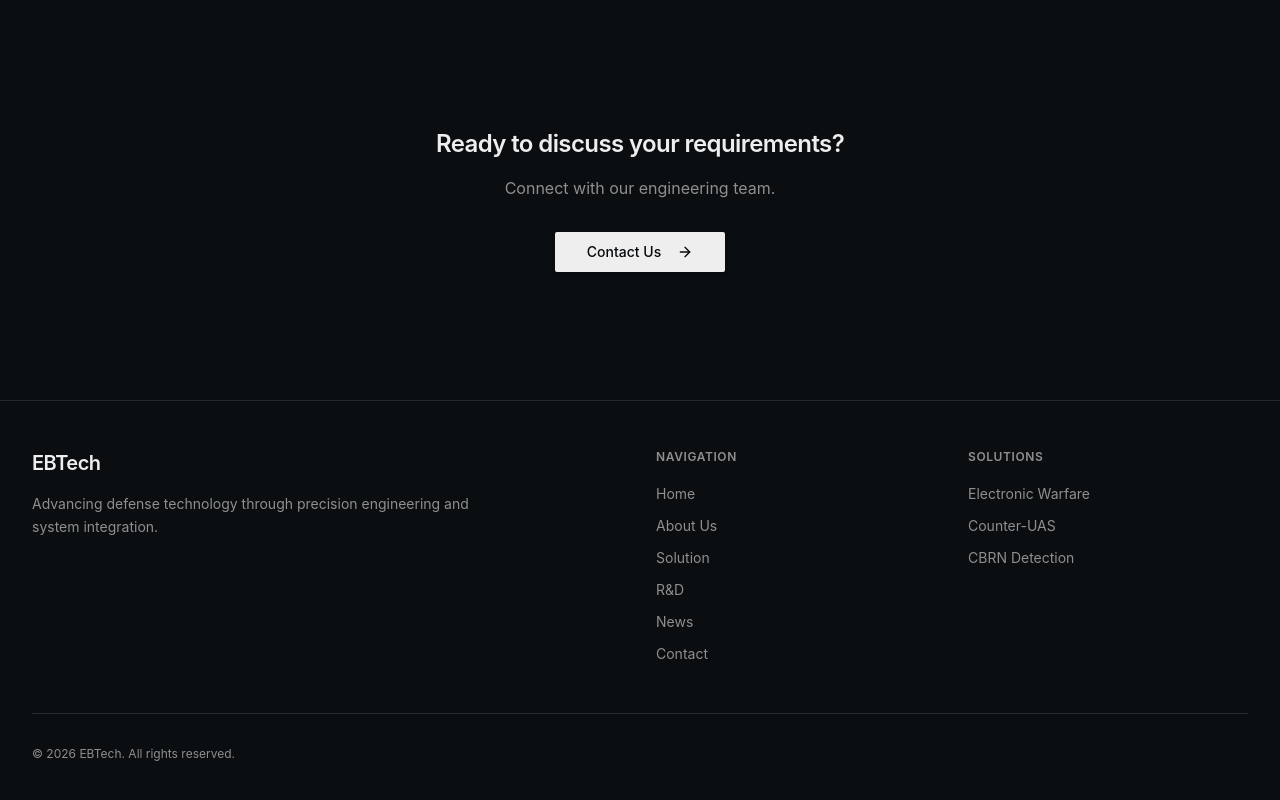
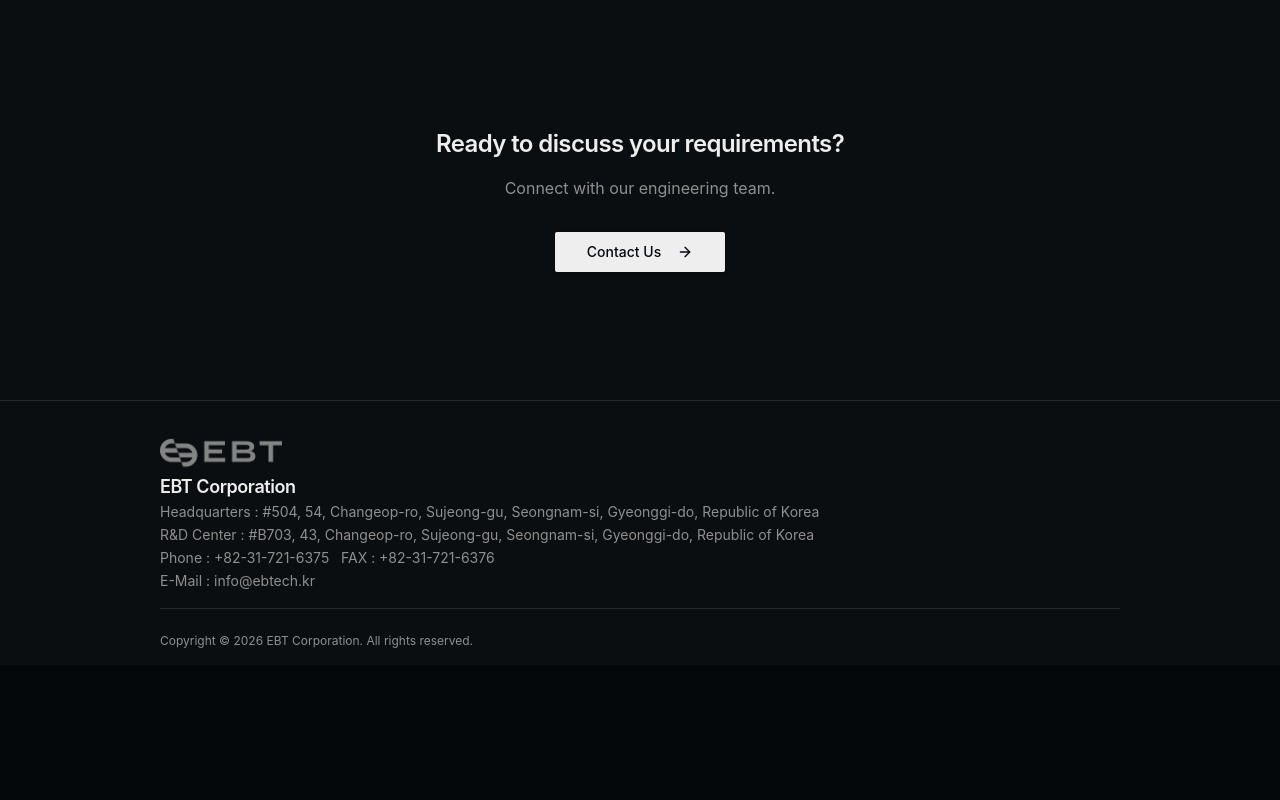
Before and after one commit to allstring/ebt-web-platform, a React (Vite) app: page / in a window 1280 px wide. Shown: the part 2538-3338 px from the top of the page. After the commit the page ends 3203 px from the top, so only its background shows below. Built offline with nearby package versions, Linux system fonts and the light colour scheme.

Commit message:
feat: redesign Footer component to include company information and logo, removing previous navigation links

```diff
--- a/src/components/footer.tsx
+++ b/src/components/footer.tsx
@@ -1,69 +1,23 @@
-import { Link } from 'react-router-dom'
-
-const footerNavigation = {
-  main: [
-    { name: "Home", href: "/" },
-    { name: "About Us", href: "/about" },
-    { name: "Solution", href: "/solution" },
-    { name: "R&D", href: "/rnd" },
-    { name: "News", href: "/news" },
-    { name: "Contact", href: "/contact" },
-  ],
-  solutions: [
-    { name: "Electronic Warfare", href: "/solution/electronic-warfare" },
-    { name: "Counter-UAS", href: "/solution/counter-uas" },
-    { name: "CBRN Detection", href: "/solution/cbrn" },
-  ],
-}
-
 export function Footer() {
   return (
     <footer className="border-t border-border bg-card">
-      <div className="mx-auto max-w-7xl px-6 py-12 lg:px-8">
-        <div className="grid grid-cols-1 gap-8 lg:grid-cols-4">
-          <div className="lg:col-span-2">
-            <span className="text-xl font-semibold tracking-tight text-foreground">EBTech</span>
-            <p className="mt-4 text-sm text-muted-foreground max-w-md leading-relaxed">
-              Advancing defense technology through precision engineering and system integration.
-            </p>
-          </div>
-
-          <div>
-            <h3 className="text-xs font-semibold uppercase tracking-wider text-muted-foreground">Navigation</h3>
-            <ul className="mt-4 space-y-2">
-              {footerNavigation.main.map((item) => (
-                <li key={item.name}>
-                  <Link
-                    to={item.href}
-                    className="text-sm text-muted-foreground hover:text-foreground transition-colors"
-                  >
-                    {item.name}
-                  </Link>
-                </li>
-              ))}
-            </ul>
-          </div>
-
-          <div>
-            <h3 className="text-xs font-semibold uppercase tracking-wider text-muted-foreground">Solutions</h3>
-            <ul className="mt-4 space-y-2">
-              {footerNavigation.solutions.map((item) => (
-                <li key={item.name}>
-                  <Link
-                    to={item.href}
-                    className="text-sm text-muted-foreground hover:text-foreground transition-colors"
-                  >
-                    {item.name}
-                  </Link>
-                </li>
-              ))}
-            </ul>
-          </div>
+      <div className="mx-auto max-w-5xl px-6 py-4 lg:px-8">
+        <div className="space-y-0 text-sm text-muted-foreground leading-relaxed my-4">
+          <img src="public/logo-footer.png" alt="EBTech" className="h-10" />
+          <span className="text-lg font-semibold tracking-tight text-foreground">EBT Corporation</span>
+          <p>
+            Headquarters : #504, 54, Changeop-ro, Sujeong-gu, Seongnam-si, Gyeonggi-do, Republic of Korea
+          </p>
+          <p>
+            R&amp;D Center : #B703, 43, Changeop-ro, Sujeong-gu, Seongnam-si, Gyeonggi-do, Republic of Korea
+          </p>
+          <p>Phone : +82-31-721-6375&nbsp;&nbsp;&nbsp;FAX : +82-31-721-6376</p>
+          <p>E-Mail : info@ebtech.kr</p>
         </div>
 
-        <div className="mt-12 pt-8 border-t border-border">
+        <div className="pt-6 border-t border-border">
           <p className="text-xs text-muted-foreground">
-            &copy; {new Date().getFullYear()} EBTech. All rights reserved.
+            Copyright © {new Date().getFullYear()} EBT Corporation. All rights reserved.
           </p>
         </div>
       </div>
```
Also changed, not shown: public/logo-footer.png (added).
